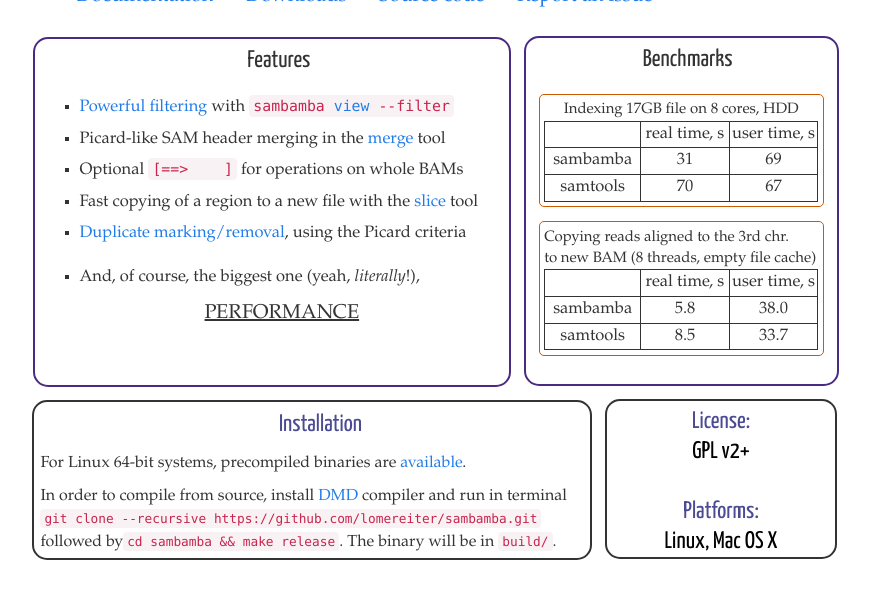
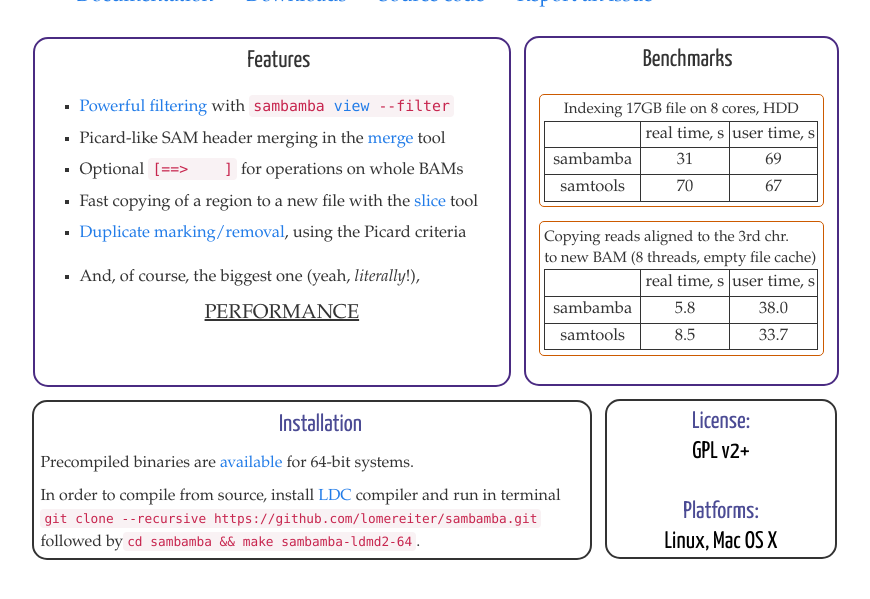
Before and after one commit to biod/sambamba, a Jekyll site: the page built from index.html, in a window 1280 px wide, cut to the strip 148-747 px from the top of the page. Shown: the whole strip, without its empty margins (204-1074 px from the left). Built offline with Jekyll 4.4.1, drawn with Linux system fonts in a browser that asks for light colours; Markdown is read by kramdown in place of the engine named in the settings.

Commit message:
updated installation instructions

```diff
--- a/index.html
+++ b/index.html
@@ -64,16 +64,15 @@
     <div id="install" class="block">
       <div class="cword kword">Installation</div>
       <div>
-        <p> For Linux 64-bit systems, precompiled binaries are
-          <a href="https://www.dropbox.com/sh/v05fsb5aarob3xe/iUHgyud31a/sambamba">available</a>.
+        <p>
+        Precompiled binaries are <a href="https://github.com/lomereiter/sambamba/releases">available</a> for 64-bit systems.
         </p>
         <p>
           In order to compile from source,
-          install <a href="http://dlang.org/download.html">DMD</a>
+          install <a href="https://github.com/ldc-developers/ldc">LDC</a>
           compiler and run in terminal
           <code>git clone --recursive https://github.com/lomereiter/sambamba.git</code>
-          followed by<code>cd sambamba && make release</code>. The binary will be
-          in <code>build/</code>.
+          followed by<code>cd sambamba && make sambamba-ldmd2-64</code>.
         </p>
       </div>
     </div>
```
